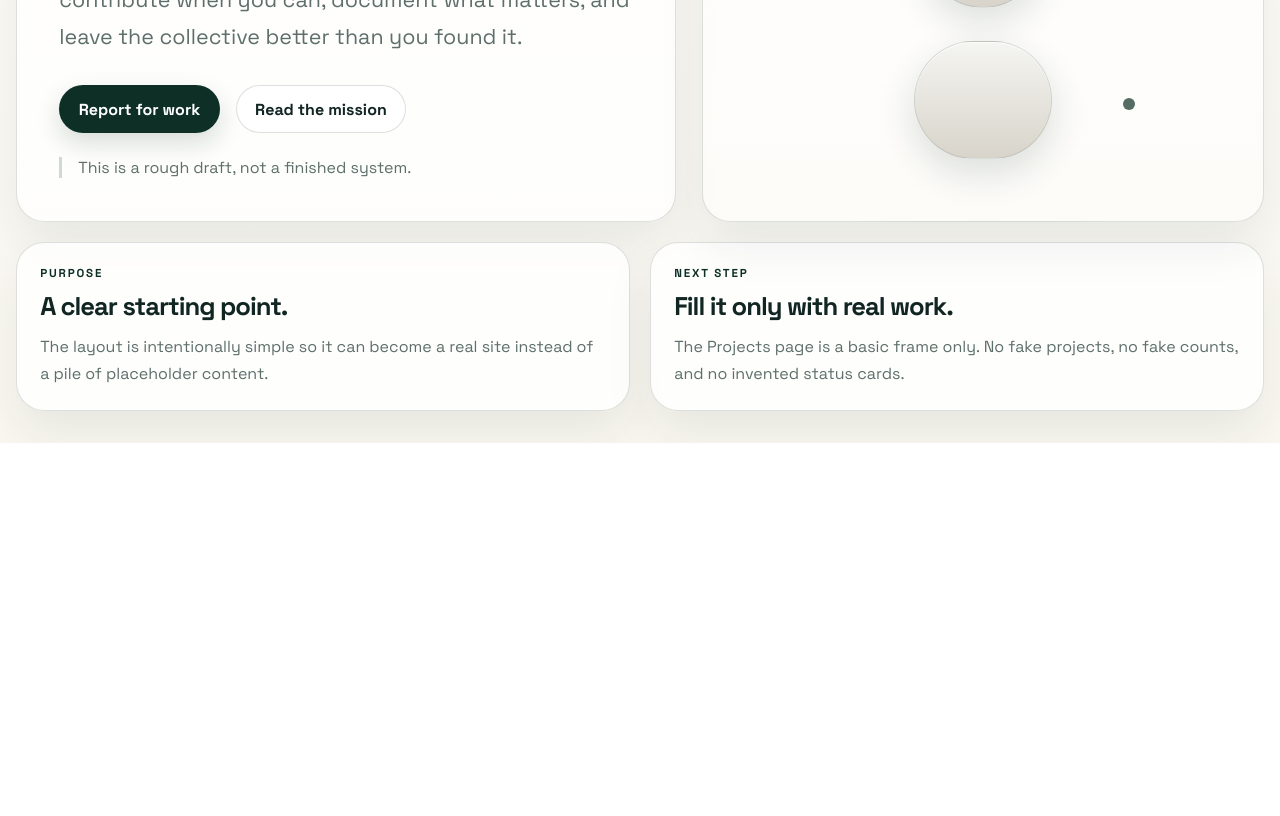
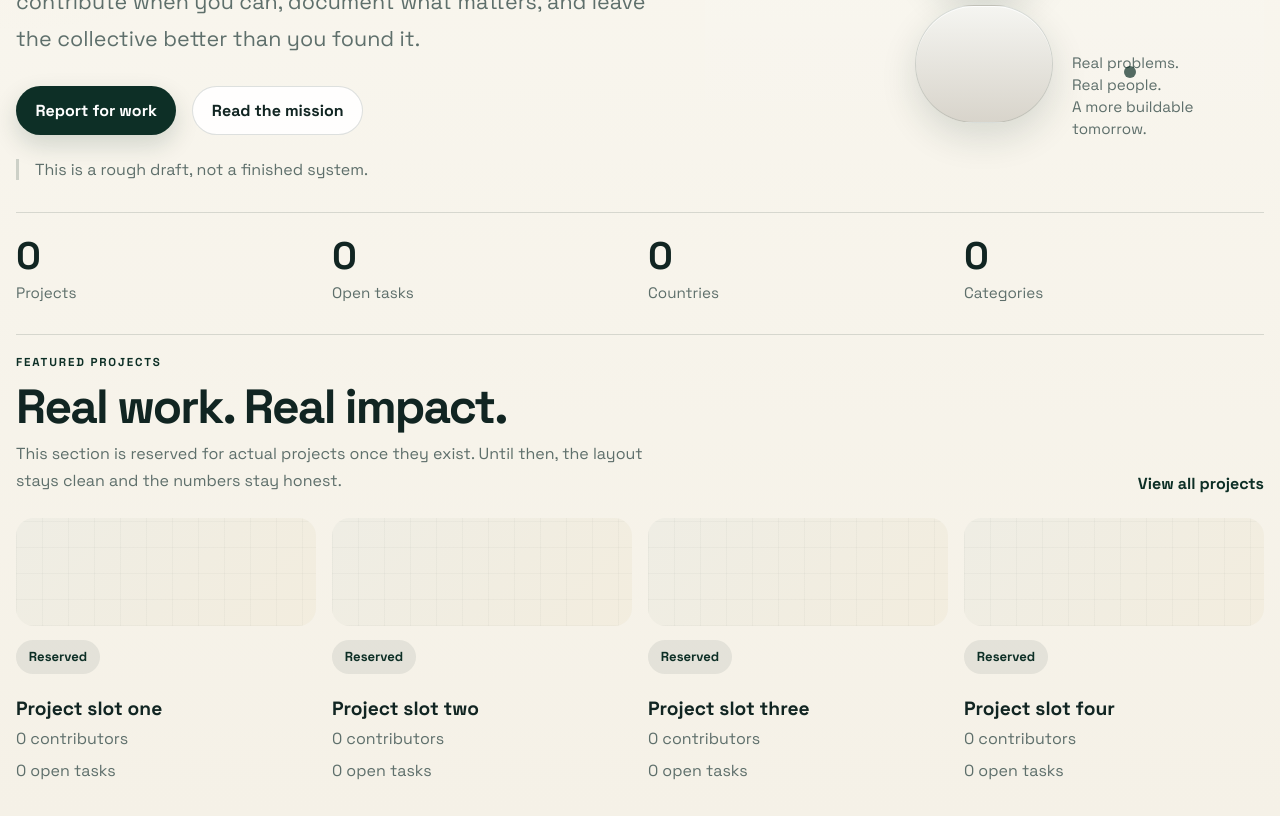
Before and after one commit to taylorolsen-vogt/Guild, a plain HTML site: page index.html in a window 1280 px wide. Shown: the part 509-1325 px from the top of the page. Before the commit the page ends 952 px from the top, so only its background shows below. Drawn offline with Linux system fonts and the light colour scheme.

Commit message:
Refine homepage structure

```diff
--- a/index.html
+++ b/index.html
@@ -41,6 +41,11 @@
       </section>
 
       <aside class="hero-visual" aria-label="Abstract illustration">
+        <div class="hero-annotation">
+          <p>Real problems.</p>
+          <p>Real people.</p>
+          <p>A more buildable tomorrow.</p>
+        </div>
         <div class="assembly assembly-top"></div>
         <div class="assembly assembly-mid"></div>
         <div class="assembly assembly-bottom"></div>
@@ -51,23 +56,68 @@
       </aside>
     </main>
 
-    <section class="info-grid">
-      <article class="info-card">
-        <p class="card-label">Purpose</p>
-        <h2>A clear starting point.</h2>
-        <p>
-          The layout is intentionally simple so it can become a real site instead of a pile
-          of placeholder content.
-        </p>
-      </article>
-      <article class="info-card">
-        <p class="card-label">Next step</p>
-        <h2>Fill it only with real work.</h2>
-        <p>
-          The Projects page is a basic frame only. No fake projects, no fake counts, and no
-          invented status cards.
-        </p>
-      </article>
+    <section class="home-metrics" aria-label="Homepage metrics">
+      <div>
+        <strong>0</strong>
+        <span>Projects</span>
+      </div>
+      <div>
+        <strong>0</strong>
+        <span>Open tasks</span>
+      </div>
+      <div>
+        <strong>0</strong>
+        <span>Countries</span>
+      </div>
+      <div>
+        <strong>0</strong>
+        <span>Categories</span>
+      </div>
+    </section>
+
+    <section class="featured-work" id="mission-statement" aria-label="Featured work placeholder">
+      <div class="featured-work-head">
+        <div>
+          <p class="eyebrow">Featured projects</p>
+          <h2>Real work. Real impact.</h2>
+          <p class="featured-copy">
+            This section is reserved for actual projects once they exist. Until then, the
+            layout stays clean and the numbers stay honest.
+          </p>
+        </div>
+        <a class="featured-link" href="projects.html">View all projects</a>
+      </div>
+
+      <div class="featured-rail">
+        <article class="featured-slot">
+          <div class="featured-slot-media"></div>
+          <p class="project-tag">Reserved</p>
+          <h3>Project slot one</h3>
+          <p>0 contributors</p>
+          <p>0 open tasks</p>
+        </article>
+        <article class="featured-slot">
+          <div class="featured-slot-media"></div>
+          <p class="project-tag">Reserved</p>
+          <h3>Project slot two</h3>
+          <p>0 contributors</p>
+          <p>0 open tasks</p>
+        </article>
+        <article class="featured-slot">
+          <div class="featured-slot-media"></div>
+          <p class="project-tag">Reserved</p>
+          <h3>Project slot three</h3>
+          <p>0 contributors</p>
+          <p>0 open tasks</p>
+        </article>
+        <article class="featured-slot">
+          <div class="featured-slot-media"></div>
+          <p class="project-tag">Reserved</p>
+          <h3>Project slot four</h3>
+          <p>0 contributors</p>
+          <p>0 open tasks</p>
+        </article>
+      </div>
     </section>
   </div>
 </body>
--- a/styles.css
+++ b/styles.css
@@ -25,9 +25,9 @@ body {
   font-family: "Space Grotesk", "Avenir Next", "Segoe UI", "Helvetica Neue", Arial, sans-serif;
   color: var(--text);
   background:
-    radial-gradient(circle at top left, rgba(204, 179, 125, 0.1), transparent 32%),
-    radial-gradient(circle at 86% 10%, rgba(13, 47, 38, 0.08), transparent 24%),
-    linear-gradient(180deg, #fffefb 0%, #f9f7f0 100%);
+    radial-gradient(circle at top left, rgba(204, 179, 125, 0.08), transparent 30%),
+    radial-gradient(circle at 86% 10%, rgba(13, 47, 38, 0.05), transparent 22%),
+    linear-gradient(180deg, #faf8f1 0%, #f5f1e7 100%);
 }
 
 a {
@@ -101,13 +101,12 @@ a {
 .home-layout {
   display: grid;
   grid-template-columns: 1.08fr 0.92fr;
-  gap: 1.6rem;
+  gap: 2rem;
   align-items: stretch;
-  padding-top: 2.1rem;
+  padding-top: 2.4rem;
 }
 
 .hero-copy,
-.hero-visual,
 .info-card,
 .empty-state-card {
   border: 1px solid var(--line);
@@ -117,8 +116,11 @@ a {
 }
 
 .hero-copy {
-  padding: clamp(1.9rem, 3.3vw, 3.4rem);
-  background: linear-gradient(180deg, rgba(255, 255, 255, 0.88), rgba(255, 255, 255, 0.72));
+  padding: clamp(1.2rem, 2vw, 1.8rem) 0 0;
+  border: 0;
+  border-radius: 0;
+  background: transparent;
+  box-shadow: none;
 }
 
 .eyebrow,
@@ -142,7 +144,7 @@ a {
 
 .hero-copy h1 {
   max-width: 9.5ch;
-  font-size: clamp(2.7rem, 6.8vw, 5.8rem);
+  font-size: clamp(3rem, 7.2vw, 6.2rem);
   text-transform: uppercase;
 }
 
@@ -217,11 +219,28 @@ a {
 
 .hero-visual {
   position: relative;
-  min-height: 520px;
+  min-height: 560px;
   overflow: hidden;
+  border: 0;
+  border-radius: 0;
+  box-shadow: none;
   background:
-    radial-gradient(circle at 50% 12%, rgba(13, 47, 38, 0.08), transparent 26%),
-    linear-gradient(180deg, rgba(255, 255, 255, 0.72), rgba(255, 255, 255, 0.48));
+    radial-gradient(circle at 50% 12%, rgba(13, 47, 38, 0.06), transparent 26%),
+    linear-gradient(180deg, rgba(255, 255, 255, 0.2), rgba(255, 255, 255, 0));
+}
+
+.hero-annotation {
+  position: absolute;
+  right: 0;
+  bottom: 2.5rem;
+  max-width: 12rem;
+  color: var(--muted);
+  font-size: 0.95rem;
+  line-height: 1.45;
+}
+
+.hero-annotation p {
+  margin: 0;
 }
 
 .assembly,
@@ -272,6 +291,106 @@ a {
 .projects-layout,
 .mission-layout {
   margin-top: 1.25rem;
+}
+
+.home-metrics,
+.featured-work {
+  margin-top: 2rem;
+}
+
+.home-metrics {
+  display: grid;
+  grid-template-columns: repeat(4, minmax(0, 1fr));
+  gap: 1rem;
+  padding: 1.5rem 0 0;
+  border-top: 1px solid var(--line);
+}
+
+.home-metrics div {
+  min-width: 0;
+}
+
+.home-metrics strong {
+  display: block;
+  font-size: clamp(2rem, 3vw, 2.6rem);
+  line-height: 1;
+  letter-spacing: -0.06em;
+}
+
+.home-metrics span {
+  display: block;
+  margin-top: 0.45rem;
+  color: var(--muted);
+  font-size: 0.95rem;
+}
+
+.featured-work {
+  padding-top: 1.25rem;
+  border-top: 1px solid var(--line);
+}
+
+.featured-work-head {
+  display: flex;
+  align-items: end;
+  justify-content: space-between;
+  gap: 1.5rem;
+}
+
+.featured-work-head h2 {
+  margin: 0;
+  font-size: clamp(2rem, 4vw, 3rem);
+  line-height: 0.98;
+  letter-spacing: -0.04em;
+}
+
+.featured-copy {
+  max-width: 42rem;
+  margin: 0.7rem 0 0;
+  color: var(--muted);
+  line-height: 1.65;
+}
+
+.featured-link {
+  white-space: nowrap;
+  color: var(--accent);
+  font-weight: 700;
+}
+
+.featured-rail {
+  display: grid;
+  grid-template-columns: repeat(4, minmax(0, 1fr));
+  gap: 1rem;
+  margin-top: 1.5rem;
+}
+
+.featured-slot {
+  min-width: 0;
+}
+
+.featured-slot-media {
+  min-height: 108px;
+  border-radius: 18px;
+  background:
+    linear-gradient(135deg, rgba(13, 47, 38, 0.04), rgba(204, 179, 125, 0.12)),
+    repeating-linear-gradient(90deg, rgba(17, 37, 34, 0.03) 0 1px, transparent 1px 26px),
+    repeating-linear-gradient(0deg, rgba(17, 37, 34, 0.03) 0 1px, transparent 1px 26px),
+    #f8f5ec;
+}
+
+.featured-slot .project-tag {
+  margin-top: 0.85rem;
+}
+
+.featured-slot h3 {
+  margin: 0.7rem 0 0;
+  font-size: 1.2rem;
+  line-height: 1.15;
+}
+
+.featured-slot p:not(.project-tag) {
+  margin: 0.45rem 0 0;
+  color: var(--muted);
+  line-height: 1.55;
 }
 
 .info-grid {
@@ -616,6 +735,16 @@ a {
     grid-template-columns: 1fr;
   }
 
+  .home-metrics,
+  .featured-rail {
+    grid-template-columns: repeat(2, minmax(0, 1fr));
+  }
+
+  .featured-work-head {
+    align-items: start;
+    flex-direction: column;
+  }
+
   .work-shell,
   .project-grid {
     grid-template-columns: 1fr;
@@ -663,6 +792,17 @@ a {
     font-size: clamp(2.45rem, 13vw, 4.25rem);
   }
 
+  .home-metrics,
+  .featured-rail {
+    grid-template-columns: 1fr;
+  }
+
+  .hero-annotation {
+    position: static;
+    max-width: none;
+    margin-top: 1rem;
+  }
+
   .hero-visual {
     min-height: 360px;
   }
```
